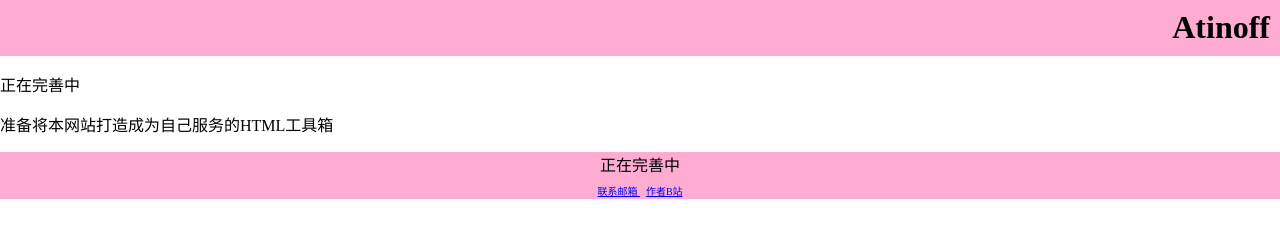
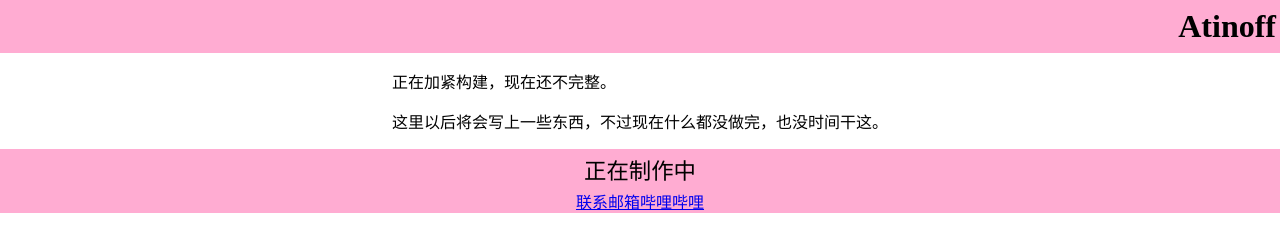
Before and after one commit to Atinoff/wz-gjx, a plain HTML site: page Atinoff的网站工具箱（5）.html in a window 1280 px wide. Drawn offline with Linux system fonts and the light colour scheme.

Commit message:
修复
改变了逻辑使代码相比以前更加精简，去除了一些奇奇怪怪的代码。

```diff
--- a/Atinoff的网站工具箱（5）.html
+++ b/Atinoff的网站工具箱（5）.html
@@ -1,88 +1,60 @@
 <!DOCTYPE html>
-<!-- saved from url=(0038)http://127.0.0.1:5500/index%20(5).html -->
-<html lang="zh-CN"><head><meta http-equiv="Content-Type" content="text/html; charset=UTF-8">
+<!-- saved from url=(0032)http://127.0.0.1:5500/0.1.0.html -->
+<html lang="zh-CN">
+  <head>
+    <meta http-equiv="Content-Type" content="text/html; charset=UTF-8" />
 
-    <meta name="viewport" content="width=device-width, initial-scale=1">
-    <title>Atinoff的网站工具箱</title>
+    <meta http-equiv="X-UA-Compatible" content="IE=edge" />
+    <meta name="viewport" content="width=device-width, initial-scale=1.0" />
+    <title>Document</title>
     <style>
       body {
-        margin: 0;
+        margin: 0px;
       }
     </style>
   </head>
-  <body>
-    <div style="
-        background-color: #ffacd2;
-        text-align: right;
-        line-height: 0.4;
-        height: auto;
-        overflow: hidden;
-        zoom: 1;
+
+  <body style="display: flex; flex-direction: column; align-items: center">
+    <div
+      style="
+        background: #ffacd2;
+        display: flex;
+        justify-content: flex-end;
         width: -webkit-fill-available;
-      ">
-      <p style="
+      "
+    >
+      <p
+        style="
           display: block;
           font-size: 2em;
-          margin-block-start: 0.67em;
-          margin-block-end: 0.67em;
-          margin-inline-start: 0px;
-          margin-inline-end: 10px;
+          margin-block: 8px;
+          margin-inline: 4px;
           font-weight: bold;
-        ">
+        "
+      >
         Atinoff
       </p>
     </div>
-    <div style="
-    max-width: 750px;
-">
-      <p class="nr">正在完善中</p>
-      <p class="nr">准备将本网站打造成为自己服务的HTML工具箱</p>
+    <div style="max-width: 750px">
+      <p class="nr">正在加紧构建，现在还不完整。</p>
+      <p class="nr">
+        这里以后将会写上一些东西，不过现在什么都没做完，也没时间干这。
+      </p>
     </div>
-    <div style="background-color: #ffacd2;text-align: center;width: -webkit-fill-available;">
-      <p style="margin-block-end: 5px">正在完善中</p>
-      <a class="lxfs" href="mailto:q1035653957@126.com">
-        <font size="1" style="margin-inline: 3px">联系邮箱 </font>
-      </a><a class="lxfs" href="https://b23.tv/Lu2tTne">
-        <font size="1" style="margin-inline: 3px">作者B站</font>
-      </a>
+    <div
+      style="
+        background: #ffacd2;
+        display: flex;
+        flex-direction: column;
+        align-items: center;
+        width: -webkit-fill-available;
+      "
+    >
+      <p style="margin-block: 4px; font-size: 140%">正在制作中</p>
+      <div style="display: flex">
+        <a class="lxfs" href="mailto:q1035653957@126.com">联系邮箱</a>
+        <a class="lxfs" href="https://b23.tv/Lu2tTne">哔哩哔哩</a>
+      </div>
     </div>
-  <!-- Code injected by live-server -->
-<script type="text/javascript">
-	// <![CDATA[  <-- For SVG support
-	if ('WebSocket' in window) {
-		(function () {
-			function refreshCSS() {
-				var sheets = [].slice.call(document.getElementsByTagName("link"));
-				var head = document.getElementsByTagName("head")[0];
-				for (var i = 0; i < sheets.length; ++i) {
-					var elem = sheets[i];
-					var parent = elem.parentElement || head;
-					parent.removeChild(elem);
-					var rel = elem.rel;
-					if (elem.href && typeof rel != "string" || rel.length == 0 || rel.toLowerCase() == "stylesheet") {
-						var url = elem.href.replace(/(&|\?)_cacheOverride=\d+/, '');
-						elem.href = url + (url.indexOf('?') >= 0 ? '&' : '?') + '_cacheOverride=' + (new Date().valueOf());
-					}
-					parent.appendChild(elem);
-				}
-			}
-			var protocol = window.location.protocol === 'http:' ? 'ws://' : 'wss://';
-			var address = protocol + window.location.host + window.location.pathname + '/ws';
-			var socket = new WebSocket(address);
-			socket.onmessage = function (msg) {
-				if (msg.data == 'reload') window.location.reload();
-				else if (msg.data == 'refreshcss') refreshCSS();
-			};
-			if (sessionStorage && !sessionStorage.getItem('IsThisFirstTime_Log_From_LiveServer')) {
-				console.log('Live reload enabled.');
-				sessionStorage.setItem('IsThisFirstTime_Log_From_LiveServer', true);
-			}
-		})();
-	}
-	else {
-		console.error('Upgrade your browser. This Browser is NOT supported WebSocket for Live-Reloading.');
-	}
-	// ]]>
-</script>
-
-</body></html>
+  </body>
+</html>
```
